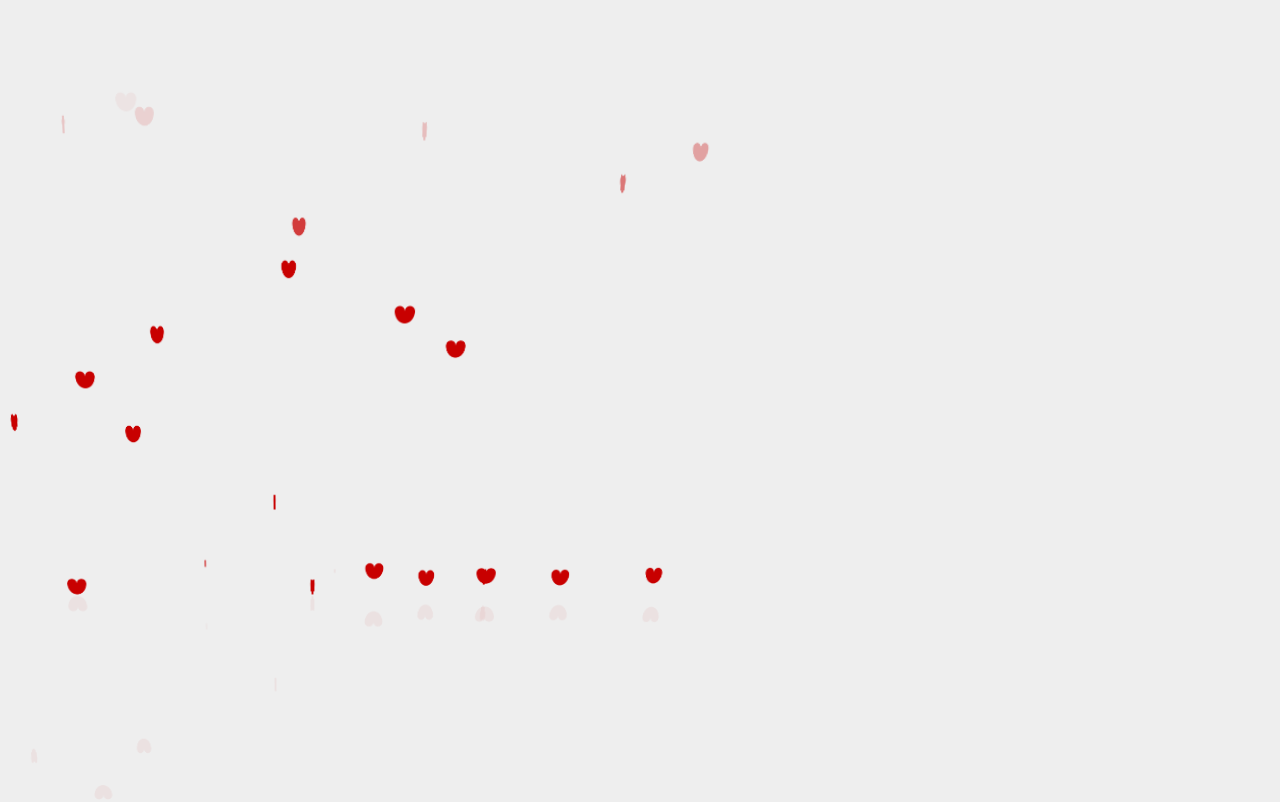
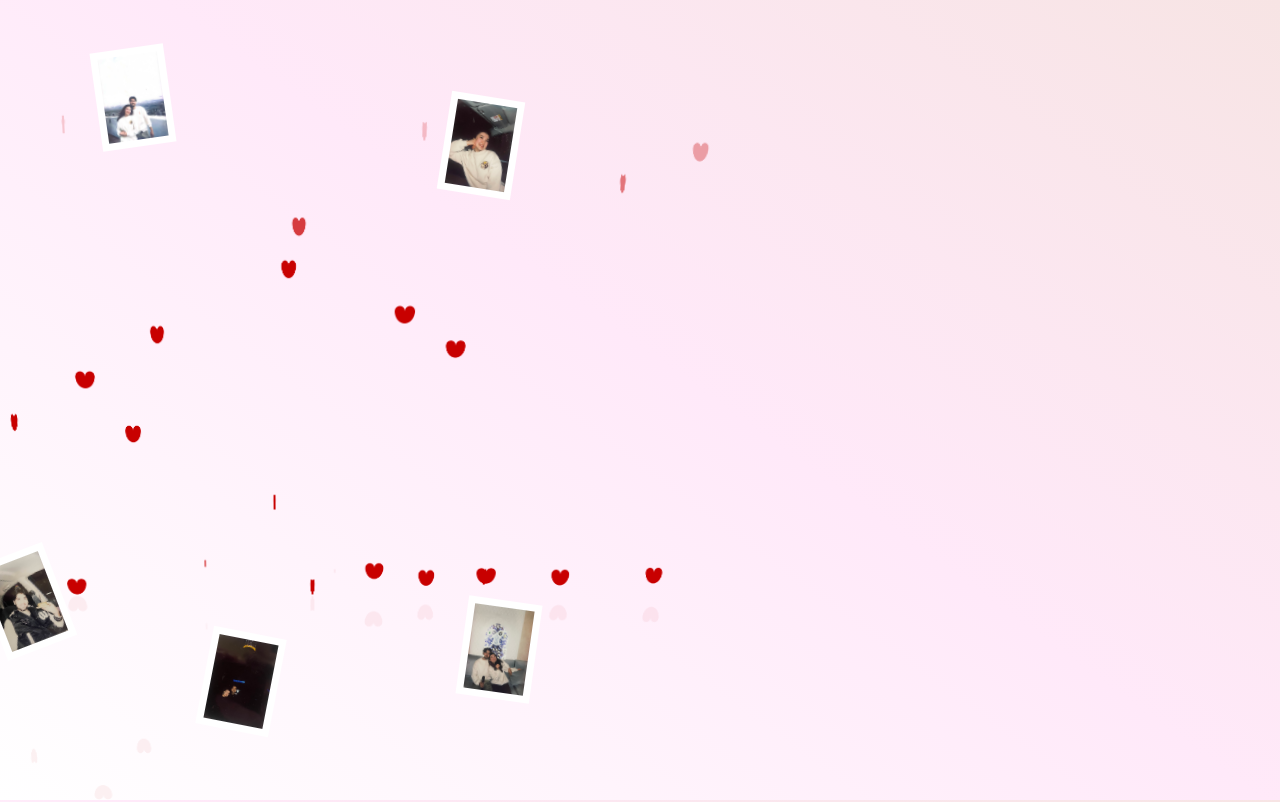
Before and after one commit to Shock1/funsies, a plain HTML site: page index.html in a window 1280 px wide. Shown: the top 802 px of the page. Drawn offline with Linux system fonts and the light colour scheme.

Commit message:
Added background color and border to images

```diff
--- a/style.css
+++ b/style.css
@@ -71,8 +71,9 @@ em {
 }
 
 .polariod-photo{
-  opacity: 0;
-  animation: fade-in 7s ease-in forwards 15s;
+  border: 7px solid #fff;
+/*  opacity: 0;
+  animation: fade-in 7s ease-in forwards 15s;*/
 }
 
 
@@ -101,6 +102,11 @@ body {
   justify-content: center;
   align-items: center;
   perspective: 1300px;
+  background: rgb(255,255,255);
+background: -moz-linear-gradient(36deg, rgba(255,255,255,1) 0%, rgba(255,233,249,1) 53%, rgba(247,228,228,1) 100%);
+background: -webkit-linear-gradient(36deg, rgba(255,255,255,1) 0%, rgba(255,233,249,1) 53%, rgba(247,228,228,1) 100%);
+background: linear-gradient(36deg, rgba(255,255,255,1) 0%, rgba(255,233,249,1) 53%, rgba(247,228,228,1) 100%);
+filter: progid:DXImageTransform.Microsoft.gradient(startColorstr="#ffffff",endColorstr="#f7e4e4",GradientType=1);
 }
 
 .card-body {
```
